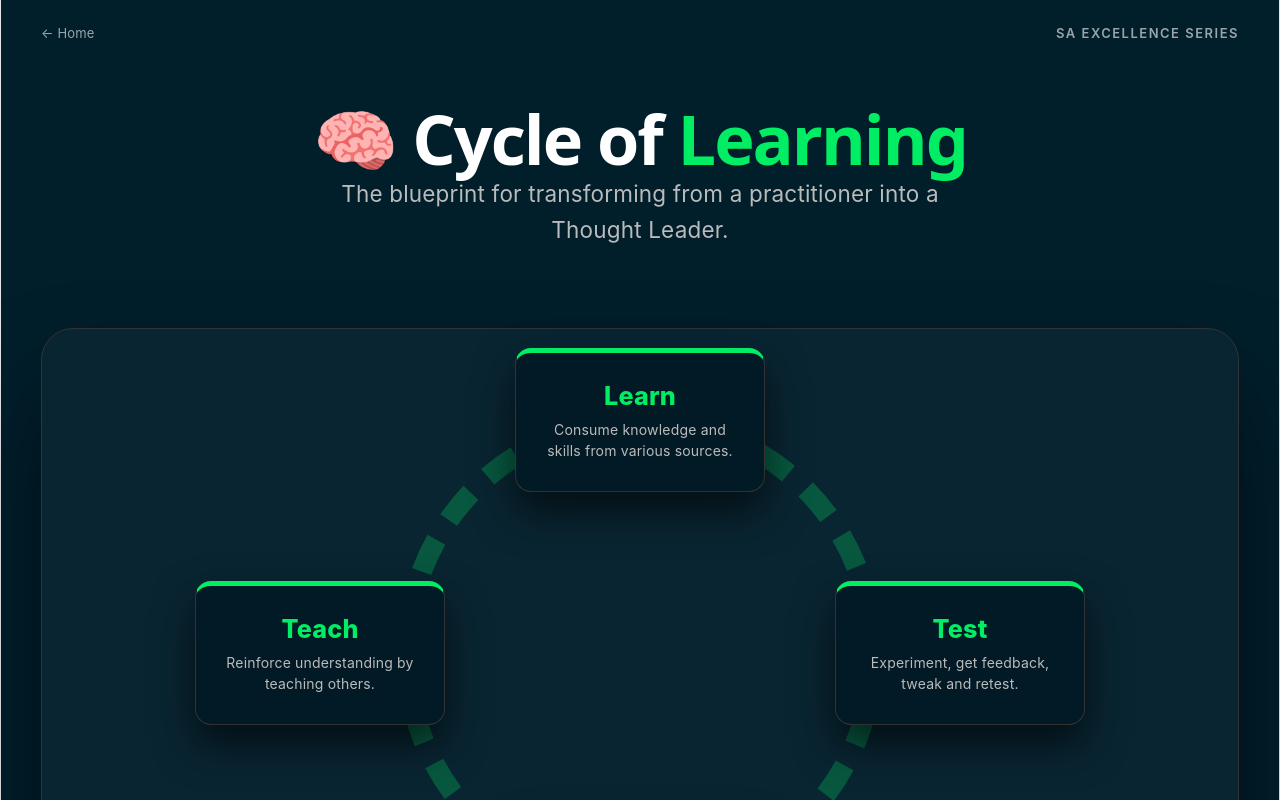
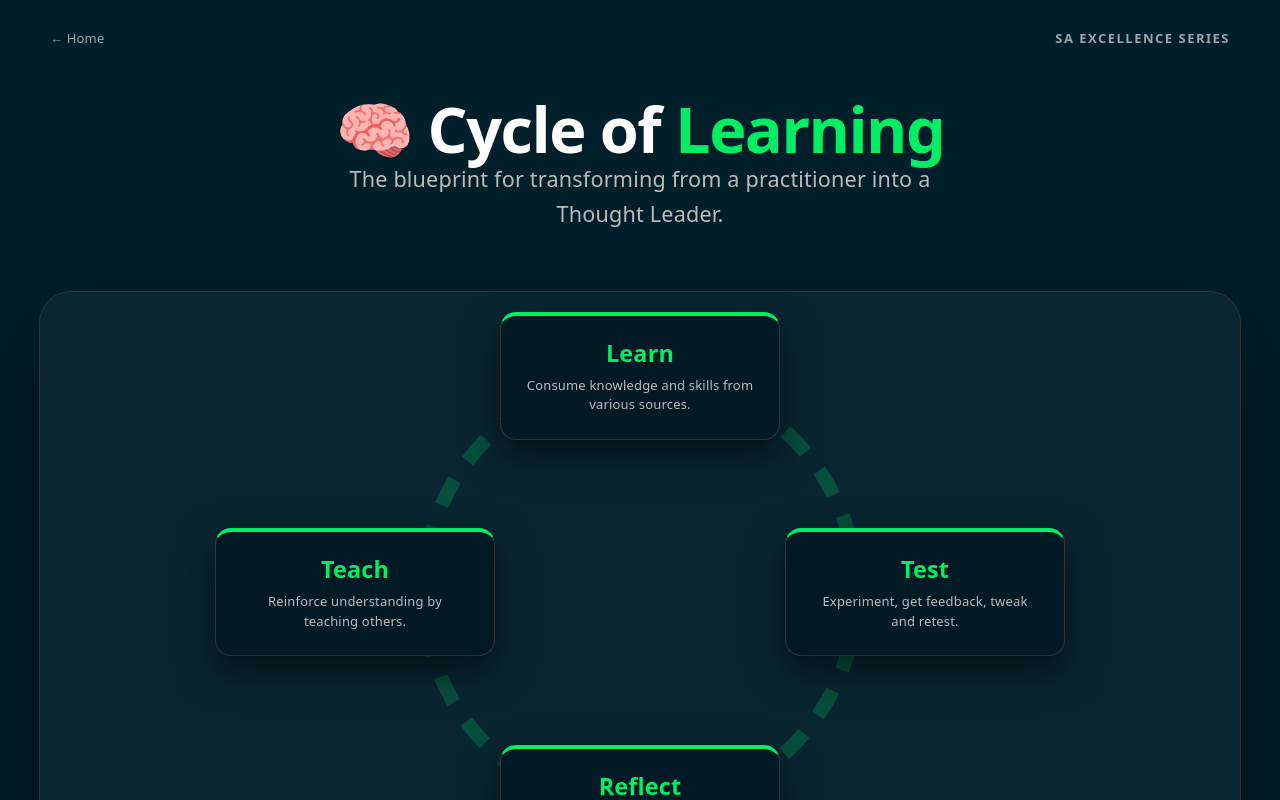
Before and after one commit to itchap/itchap, a React (Vite) app in the folder Apps/learning-cycle/: page / in a window 1280 px wide. Built offline with nearby package versions, Linux system fonts and the light colour scheme.

Commit message:
learning ui
learning ui

```diff
--- a/Apps/learning-cycle/src/App.jsx
+++ b/Apps/learning-cycle/src/App.jsx
@@ -1,19 +1,24 @@
 import React, { useState } from 'react';
 
-// STYLES - Forced Global Overrides
-const GlobalStyles = () => (
+// GLOBAL RESET - This is the "kill switch" for those white side lines
+const GlobalReset = () => (
   <style>{`
-    * { box-sizing: border-box; }
     html, body {
       margin: 0 !important;
       padding: 0 !important;
       background-color: #011e2b !important;
+      width: 100% !important;
+      height: 100% !important;
+      overflow-x: hidden !important;
+      /* Removes any phantom borders/outlines from the browser or parent containers */
+      border: none !important;
+      outline: none !important;
+    }
+    #root {
       width: 100%;
       height: 100%;
-      overflow-x: hidden;
       border: none !important;
     }
-    #root { height: 100%; width: 100%; }
   `}</style>
 );
 
@@ -30,59 +35,70 @@ function App() {
   };
 
   const cycleData = [
-    { id: 1, title: 'Learn', top: '10%', left: '50%', desc: 'Consume knowledge and skills from various sources.', deep: 'Master the foundation through diverse media.', action: 'Build your foundational knowledge base.' },
-    { id: 2, title: 'Test', top: '50%', left: '90%', desc: 'Experiment, get feedback, tweak and retest.', deep: 'Theory meets reality. Build POCs and run mock calls.', action: 'Apply theory to real-world scenarios.' },
-    { id: 3, title: 'Reflect', top: '90%', left: '50%', desc: 'Assess what worked, what didn\'t, and WHY.', deep: 'Deep mastery happens here. Analyze the mechanics.', action: 'Understand the underlying mechanics.' },
-    { id: 4, title: 'Teach', top: '50%', left: '10%', desc: 'Reinforce understanding by teaching others.', deep: 'Structuring knowledge solidifies your own expertise.', action: 'Build your profile as a Thought Leader.' }
+    { id: 1, title: 'Learn', top: '12%', left: '50%', desc: 'Consume knowledge and skills from various sources.', deep: 'Master the foundation through diverse media.', action: 'Build your foundational knowledge base.' },
+    { id: 2, title: 'Test', top: '50%', left: '88%', desc: 'Experiment, get feedback, tweak and retest.', deep: 'Theory meets reality. Build POCs and run mock calls.', action: 'Apply theory to real-world scenarios.' },
+    { id: 3, title: 'Reflect', top: '88%', left: '50%', desc: 'Assess what worked, what didn\'t, and WHY.', deep: 'Deep mastery happens here. Analyze the mechanics.', action: 'Understand the underlying mechanics.' },
+    { id: 4, title: 'Teach', top: '50%', left: '12%', desc: 'Reinforce understanding by teaching others.', deep: 'Structuring knowledge solidifies your own expertise.', action: 'Build your profile as a Thought Leader.' }
   ];
 
   return (
-    <div style={{ backgroundColor: theme.bg, minHeight: '100vh', width: '100%', color: theme.textWhite, fontFamily: 'Inter, sans-serif' }}>
-      <GlobalStyles />
+    <div style={{
+      backgroundColor: theme.bg,
+      minHeight: '100vh',
+      width: '100vw',
+      display: 'flex',
+      flexDirection: 'column',
+      border: 'none',
+      outline: 'none'
+    }}>
+      <GlobalReset />
 
-      {/* TOP NAV - MATCHING TRUST APP */}
-      <div style={{ display: 'flex', justifyContent: 'space-between', padding: '20px 40px', fontSize: '13px', opacity: 0.6 }}>
-        <a href="/" style={{ color: '#fff', textDecoration: 'none' }}>← Home</a>
-        <span style={{ letterSpacing: '1.5px', fontWeight: '600' }}>SA EXCELLENCE SERIES</span>
+      {/* NAV BAR - Explicitly themed to match Trust App Nav */}
+      <div style={{ display: 'flex', justifyContent: 'space-between', padding: '25px 50px', fontSize: '13px' }}>
+        <a href="/" style={{ color: '#fff', textDecoration: 'none', opacity: 0.6 }}>← Home</a>
+        <span style={{ color: '#fff', letterSpacing: '1.5px', fontWeight: '600', opacity: 0.6 }}>SA EXCELLENCE SERIES</span>
       </div>
 
-      <div style={{ maxWidth: '1400px', margin: '0 auto', padding: '0 40px' }}>
+      <div style={{ flex: 1, display: 'flex', flexDirection: 'column', alignItems: 'center', padding: '0 20px' }}>
 
-        {/* HEADER - FIXED "CYCLE OF" COLOR & ALIGNMENT */}
-        <div style={{ textAlign: 'center', marginTop: '60px', marginBottom: '80px' }}>
-          <h1 style={{ margin: '0 0 24px 0', fontSize: '3.8rem', fontWeight: '800', letterSpacing: '-2px' }}>
-            🧠 <span style={{ color: '#fff' }}>Cycle of</span> <span style={{ color: theme.accent }}>Learning</span>
+        {/* HEADER - CLEAN WHITE TEXT */}
+        <div style={{ textAlign: 'center', marginTop: '40px', marginBottom: '60px' }}>
+          <h1 style={{ margin: '0 0 20px 0', fontSize: '3.5rem', fontWeight: '800', letterSpacing: '-1.5px', color: '#fff' }}>
+            🧠 Cycle of <span style={{ color: theme.accent }}>Learning</span>
           </h1>
-          <p style={{ color: theme.textSub, fontSize: '1.25rem', maxWidth: '650px', margin: '0 auto', lineHeight: '1.6' }}>
+          <p style={{ color: theme.textSub, fontSize: '1.2rem', maxWidth: '650px', margin: '0 auto', lineHeight: '1.6' }}>
             The blueprint for transforming from a practitioner into a Thought Leader.
           </p>
         </div>
 
-        {/* MAIN BOX */}
+        {/* MAIN BOX - NO CONTAINER OVERFLOW */}
         <div style={{
           backgroundColor: theme.cardBg,
           border: `1px solid ${theme.border}`,
           borderRadius: '32px',
-          height: '70vh',
-          minHeight: '650px',
+          width: '100%',
+          maxWidth: '1200px',
+          height: '65vh',
+          minHeight: '600px',
           position: 'relative',
           display: 'flex',
           justifyContent: 'center',
           alignItems: 'center',
-          boxShadow: '0 50px 100px -20px rgba(0,0,0,0.7)'
+          boxShadow: '0 40px 100px -20px rgba(0,0,0,0.6)',
+          marginBottom: '50px'
         }}>
 
-          <div style={{ position: 'relative', width: 'min(90%, 800px)', height: 'min(90%, 800px)' }}>
+          <div style={{ position: 'relative', width: 'min(95%, 750px)', height: 'min(95%, 750px)' }}>
 
-            {/* WIDER CIRCULAR PATH (#01ed64) */}
+            {/* THICK BRANDED CIRCLE (#01ed64) */}
             <svg viewBox="0 0 100 100" style={{ position: 'absolute', top: 0, left: 0, width: '100%', height: '100%', pointerEvents: 'none' }}>
               <circle
-                cx="50" cy="50" r="40"
+                cx="50" cy="50" r="38"
                 fill="none"
                 stroke={theme.accent}
-                strokeWidth="3.5" /* MUCH WIDER */
-                strokeDasharray="6 4"
-                opacity="0.25"
+                strokeWidth="2.5"
+                strokeDasharray="5 4"
+                opacity="0.2"
               />
             </svg>
 
@@ -96,42 +112,42 @@ function App() {
                   top: node.top,
                   left: node.left,
                   transform: 'translate(-50%, -50%)',
-                  width: '250px',
+                  width: '230px',
                   backgroundColor: '#021a25',
                   border: `1px solid ${theme.border}`,
-                  borderTop: `5px solid ${theme.accent}`,
+                  borderTop: `4px solid ${theme.accent}`,
                   borderRadius: '16px',
-                  padding: '30px 20px',
+                  padding: '24px',
                   cursor: 'pointer',
                   textAlign: 'center',
                   zIndex: 10,
-                  transition: 'all 0.3s ease',
-                  boxShadow: '0 20px 40px rgba(0,0,0,0.6)'
+                  transition: 'all 0.4s cubic-bezier(0.165, 0.84, 0.44, 1)',
+                  boxShadow: '0 15px 35px rgba(0,0,0,0.5)'
                 }}
                 onMouseOver={e => {
                   e.currentTarget.style.borderColor = theme.accent;
-                  e.currentTarget.style.transform = 'translate(-50%, -55%) scale(1.02)';
+                  e.currentTarget.style.transform = 'translate(-50%, -55%)';
                 }}
                 onMouseOut={e => {
                   e.currentTarget.style.borderColor = theme.border;
-                  e.currentTarget.style.transform = 'translate(-50%, -50%) scale(1)';
+                  e.currentTarget.style.transform = 'translate(-50%, -50%)';
                 }}
               >
-                <h3 style={{ margin: '0 0 10px 0', color: theme.accent, fontSize: '1.4rem', fontWeight: '800' }}>{node.title}</h3>
-                <p style={{ margin: 0, fontSize: '14px', color: theme.textSub, lineHeight: '1.5' }}>{node.desc}</p>
+                <h3 style={{ margin: '0 0 10px 0', color: theme.accent, fontSize: '1.3rem', fontWeight: '800' }}>{node.title}</h3>
+                <p style={{ margin: 0, fontSize: '13px', color: theme.textSub, lineHeight: '1.5' }}>{node.desc}</p>
               </div>
             ))}
           </div>
         </div>
       </div>
 
-      {/* MODAL - TRUST APP AI STYLE */}
+      {/* MODAL - BLURRED AI STYLE */}
       {activeNode && (
-        <div style={{ position: 'fixed', inset: 0, backgroundColor: 'rgba(1, 30, 43, 0.97)', backdropFilter: 'blur(15px)', zIndex: 100, display: 'flex', justifyContent: 'center', alignItems: 'center' }}>
-          <div style={{ backgroundColor: theme.bg, border: `2px solid ${theme.accent}`, padding: '50px', borderRadius: '24px', maxWidth: '600px', width: '90%', boxShadow: `0 0 100px ${theme.accent}15` }}>
-             <h3 style={{ color: theme.accent, marginTop: 0, fontSize: '2.5rem', letterSpacing: '-1px' }}>{activeNode.title}</h3>
-             <p style={{ margin: '30px 0', lineHeight: '1.8', fontSize: '1.2rem', color: '#eee' }}>{activeNode.deep}</p>
-             <button onClick={() => setActiveNode(null)} style={{ width: '100%', padding: '18px', backgroundColor: theme.accent, color: '#000', fontWeight: '900', border: 'none', borderRadius: '12px', cursor: 'pointer', fontSize: '18px' }}>Close Deep Dive</button>
+        <div style={{ position: 'fixed', inset: 0, backgroundColor: 'rgba(1, 30, 43, 0.96)', backdropFilter: 'blur(12px)', zIndex: 100, display: 'flex', justifyContent: 'center', alignItems: 'center' }}>
+          <div style={{ backgroundColor: theme.bg, border: `2px solid ${theme.accent}`, padding: '40px', borderRadius: '20px', maxWidth: '600px', width: '90%', boxShadow: `0 0 80px ${theme.accent}15` }}>
+             <h3 style={{ color: theme.accent, marginTop: 0, fontSize: '2.4rem', letterSpacing: '-1px' }}>{activeNode.title}</h3>
+             <p style={{ margin: '25px 0', lineHeight: '1.8', fontSize: '1.15rem', color: '#eee' }}>{activeNode.deep}</p>
+             <button onClick={() => setActiveNode(null)} style={{ width: '100%', padding: '16px', backgroundColor: theme.accent, color: '#000', fontWeight: '900', border: 'none', borderRadius: '10px', cursor: 'pointer', fontSize: '18px' }}>Close</button>
           </div>
         </div>
       )}
```
